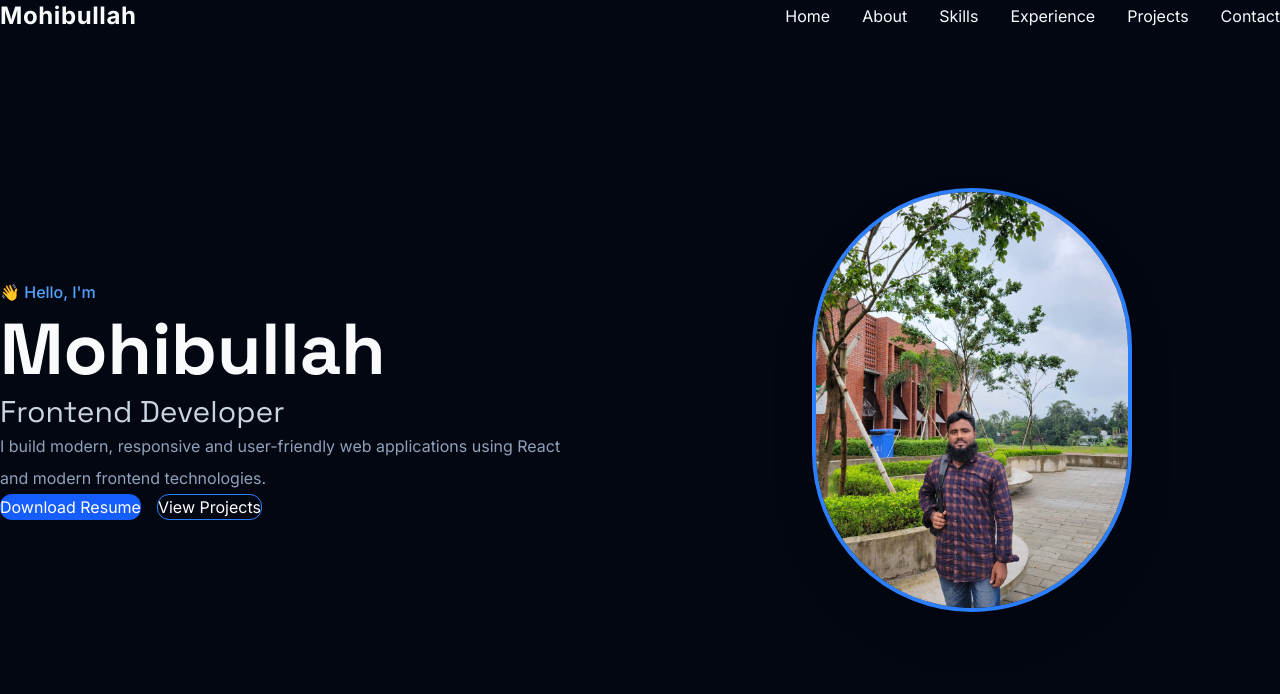
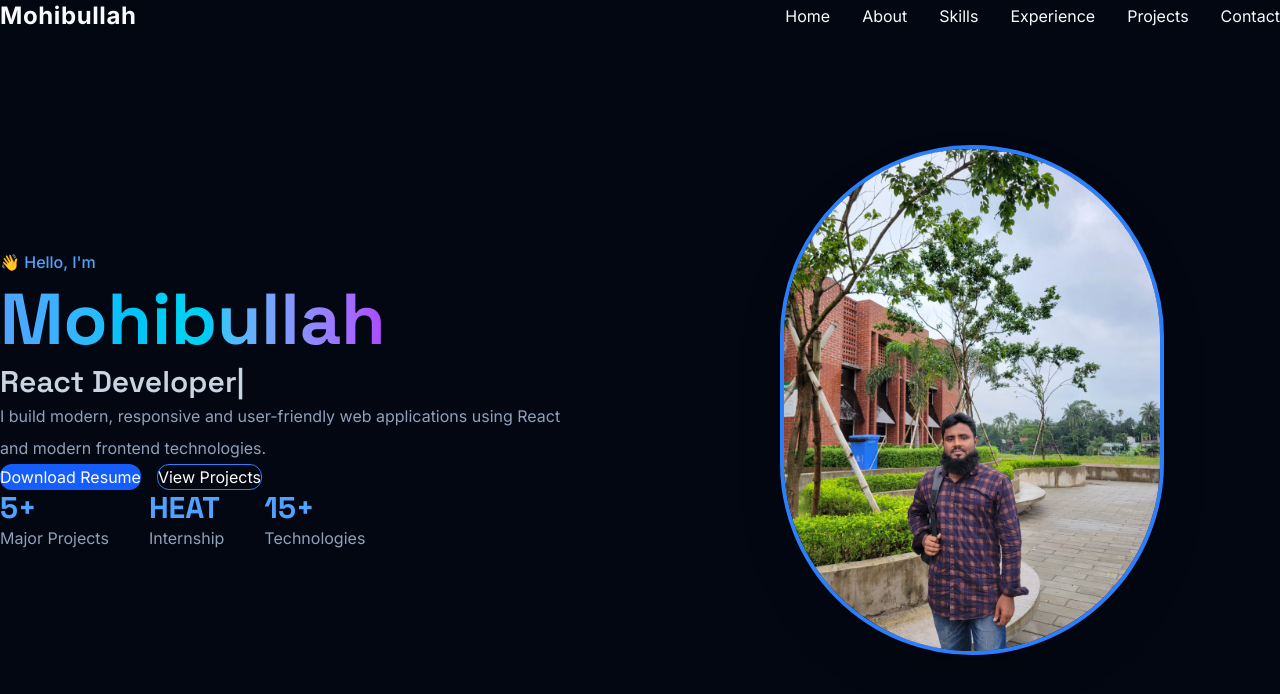
Before and after one commit to mohibullah-dev-tech/mohibullah-portfolio, a React (Vite) app in the folder mohibullah-portfolio/: page / in a window 1280 px wide. Shown: the top 694 px of the page. Built offline with nearby package versions, Linux system fonts and the light colour scheme.

Commit message:
feat: enhance hero section with animations and typing effect

```diff
--- a/mohibullah-portfolio/src/sections/hero/Hero.jsx
+++ b/mohibullah-portfolio/src/sections/hero/Hero.jsx
@@ -1,3 +1,5 @@
+import { motion } from "framer-motion";
+import { TypeAnimation } from "react-type-animation";
 import Container from "../../components/common/Container";
 import Button from "../../components/ui/Button";
 import profile from "./Me.jpg";
@@ -9,52 +11,109 @@ const Hero = () => {
       className="min-h-screen flex items-center pt-24"
     >
       <Container>
-        <div className="grid gap-12 items-center md:grid-cols-2">
+        <div className="grid items-center gap-12 md:grid-cols-2">
 
-          {/* Left */}
+          {/* ================= LEFT ================= */}
 
           <div>
 
-            <p className="text-blue-400 font-medium">
+            <motion.p
+              initial={{ opacity: 0, y: 30 }}
+              animate={{ opacity: 1, y: 0 }}
+              transition={{ duration: 0.6 }}
+              className="font-medium text-blue-400"
+            >
               👋 Hello, I'm
+            </motion.p>
+
+            <motion.h1
+              initial={{ opacity: 0, y: 40 }}
+              animate={{ opacity: 1, y: 0 }}
+              transition={{ delay: 0.2 }}
+              className="mt-4 text-5xl font-bold leading-tight md:text-7xl"
+            >
+              <span className="bg-gradient-to-r from-blue-400 via-cyan-400 to-purple-500 bg-clip-text text-transparent">
+                Mohibullah
+              </span>
+            </motion.h1>
+
+            <TypeAnimation
+              sequence={[
+                "Frontend Developer",
+                2000,
+                "React Developer",
+                2000,
+                "JavaScript Developer",
+                2000,
+                "Problem Solver",
+                2000,
+              ]}
+              wrapper="h2"
+              speed={40}
+              repeat={Infinity}
+              className="mt-4 text-3xl font-semibold text-slate-300"
+            />
+
+            <p className="mt-6 max-w-xl leading-8 text-slate-400">
+              I build modern, responsive and user-friendly web
+              applications using React and modern frontend technologies.
             </p>
 
-            <h1 className="mt-4 text-5xl font-bold leading-tight md:text-7xl">
-              Mohibullah
-            </h1>
-
-            <h2 className="mt-4 text-2xl text-slate-300 md:text-3xl">
-              Frontend Developer
-            </h2>
-
-            <p className="mt-6 max-w-xl text-slate-400 leading-8">
-              I build modern, responsive and user-friendly web
-              applications using React and modern frontend
-              technologies.
-            </p>
+            {/* Buttons */}
 
             <div className="mt-10 flex flex-wrap gap-4">
-
               <Button>
                 Download Resume
               </Button>
 
-              <Button className="bg-transparent border border-blue-500 hover:bg-blue-600">
+              <Button className="border border-blue-500 bg-transparent hover:bg-blue-600">
                 View Projects
               </Button>
+            </div>
+
+            {/* ===== Stats ===== */}
+
+            <div className="mt-12 flex flex-wrap gap-10">
+
+              <div>
+                <h3 className="text-3xl font-bold text-blue-400">
+                  5+
+                </h3>
+                <p className="text-slate-400">
+                  Major Projects
+                </p>
+              </div>
+
+              <div>
+                <h3 className="text-3xl font-bold text-blue-400">
+                  HEAT
+                </h3>
+                <p className="text-slate-400">
+                  Internship
+                </p>
+              </div>
+
+              <div>
+                <h3 className="text-3xl font-bold text-blue-400">
+                  15+
+                </h3>
+                <p className="text-slate-400">
+                  Technologies
+                </p>
+              </div>
 
             </div>
 
           </div>
 
-          {/* Right */}
+          {/* ================= RIGHT ================= */}
 
           <div className="flex justify-center">
 
             <img
               src={profile}
-              alt="Profile"
-              className="w-80 rounded-full border-4 border-blue-500 shadow-2xl"
+              alt="Mohibullah"
+              className="w-80 rounded-full border-4 border-blue-500 shadow-2xl md:w-96"
             />
 
           </div>
```
